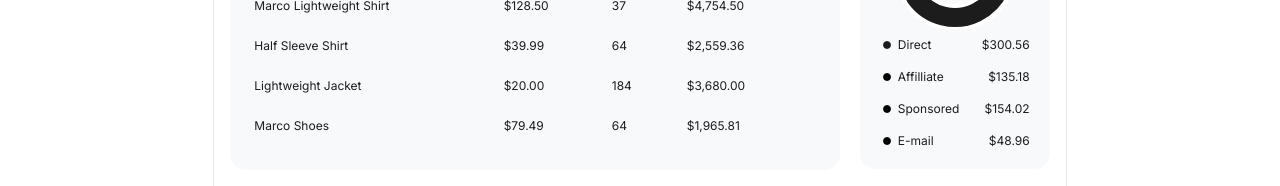
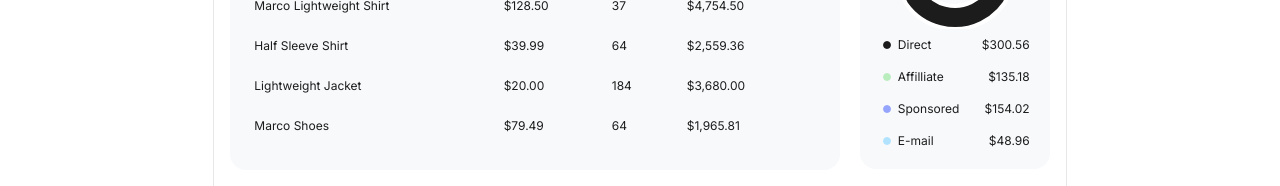
Before and after one commit to SudiptaChakraborty51/ByeWind, a React (Vite) app: page / in a window 1280 px wide. Shown: the part 884-1070 px from the top of the page. Built offline with nearby package versions, Linux system fonts and the light colour scheme.

Commit message:
fix: fixed dot ison color issue in Total Sales Card

```diff
--- a/src/components/Ecommerce/TotalSales.jsx
+++ b/src/components/Ecommerce/TotalSales.jsx
@@ -85,7 +85,7 @@ const TotalSales = () => {
               <GoDotFill
                 size={14}
                 strokeWidth={1.5}
-                className={`text-[${theme ? item?.darkColor : item?.color}]`}
+                style={{ color: theme ? item?.darkColor : item?.color }}
               />
               <p
                 className={`text-xs font-normal ${
```
